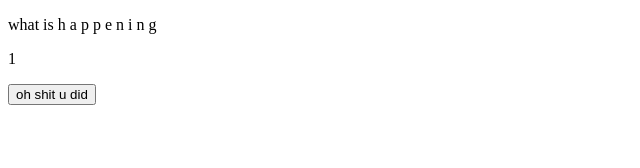
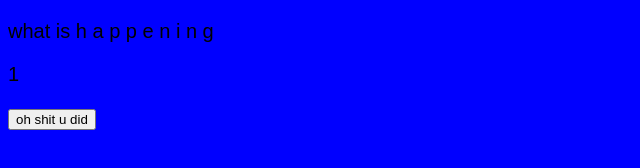
Before and after one commit to umaunni3/greetings, a plain HTML site: page index.html in a window 1280 px wide. Both pictures are taken after a click on the button "click me u wont". Shown: the whole page, without its empty margins (0-640 px from the left). Drawn offline with Linux system fonts and the light colour scheme.

Commit message:
vibrant!

```diff
--- a/index.html
+++ b/index.html
@@ -15,6 +15,7 @@
     <body>
         <script src="yayjs.js">
         </script>
+        <link rel="stylesheet" type="text/css" href="stylesheet.css">
         <p> what is  h a p p e n i n g</p>
         <p id='ooh'>i'm hiding</p>
         <button type="button" id='hai' onclick="meme()">click me u wont</button>
--- /dev/null
+++ b/stylesheet.css
@@ -0,0 +1,9 @@
+#ooh {
+    display: none;
+}
+
+body {
+    background-color: cadetblue;
+    font-family:fantasy;
+    font-size: 20px;
+}
--- a/yayjs.js
+++ b/yayjs.js
@@ -10,6 +10,8 @@ function clickCounter() {
 }
 
 var memer = clickCounter();
+var colors = ["aqua", "blue", "bisque", "coral", "darkmagenta", "bisque", "cadetblue"];
+var i = 0
 
 function meme() {
     if (document.getElementById('hai').innerHTML === "i'm so r ry") {
@@ -19,6 +21,8 @@ function meme() {
         document.getElementById('hai').innerHTML = 'click me u wont';
     }
     var x = memer();
+    i = i + 1;
+    document.body.style.backgroundColor = colors[i%(colors.length)];
 
     if (x === 1) {
         document.getElementById('ooh').style.display = "block";
```
